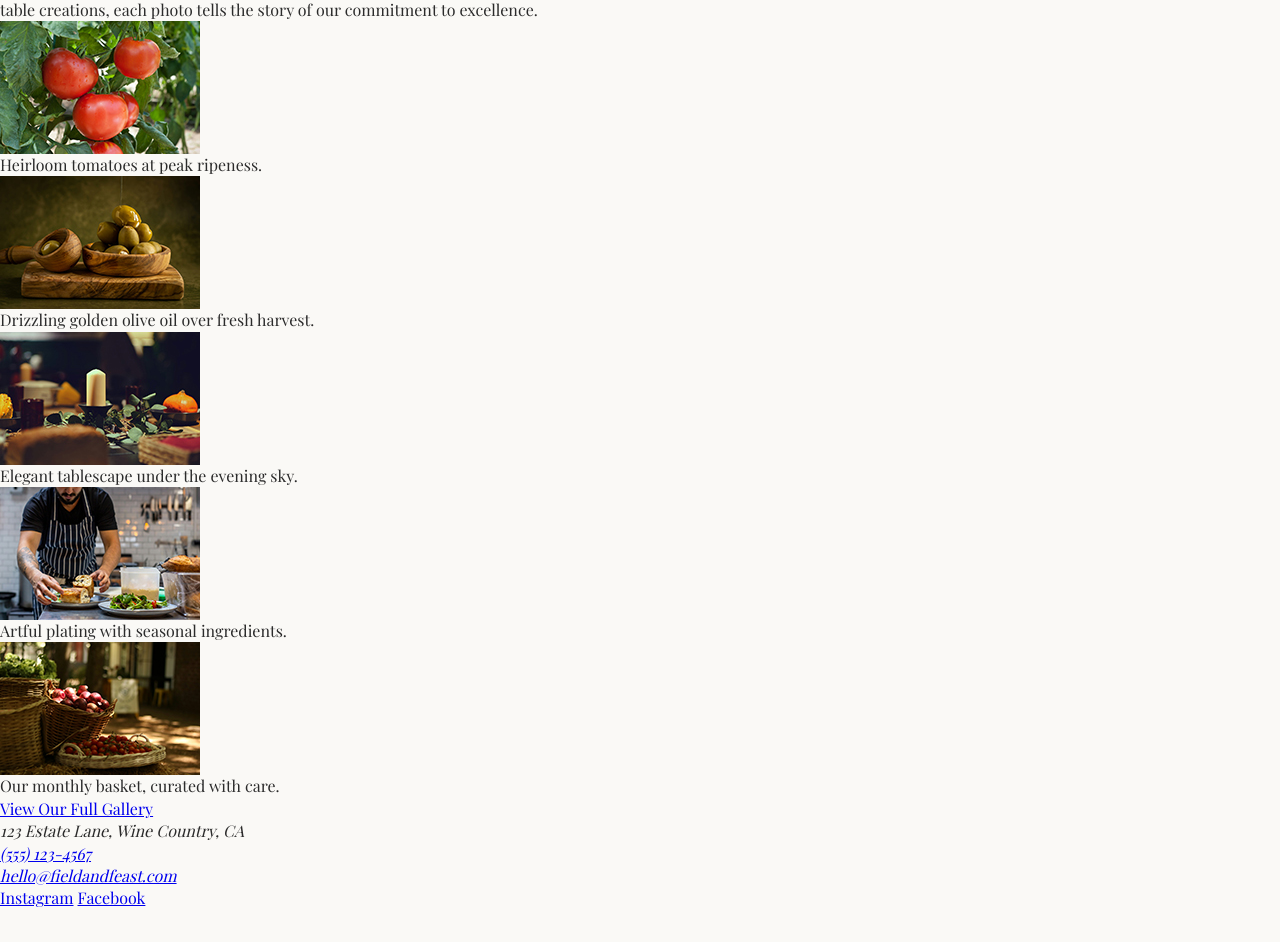
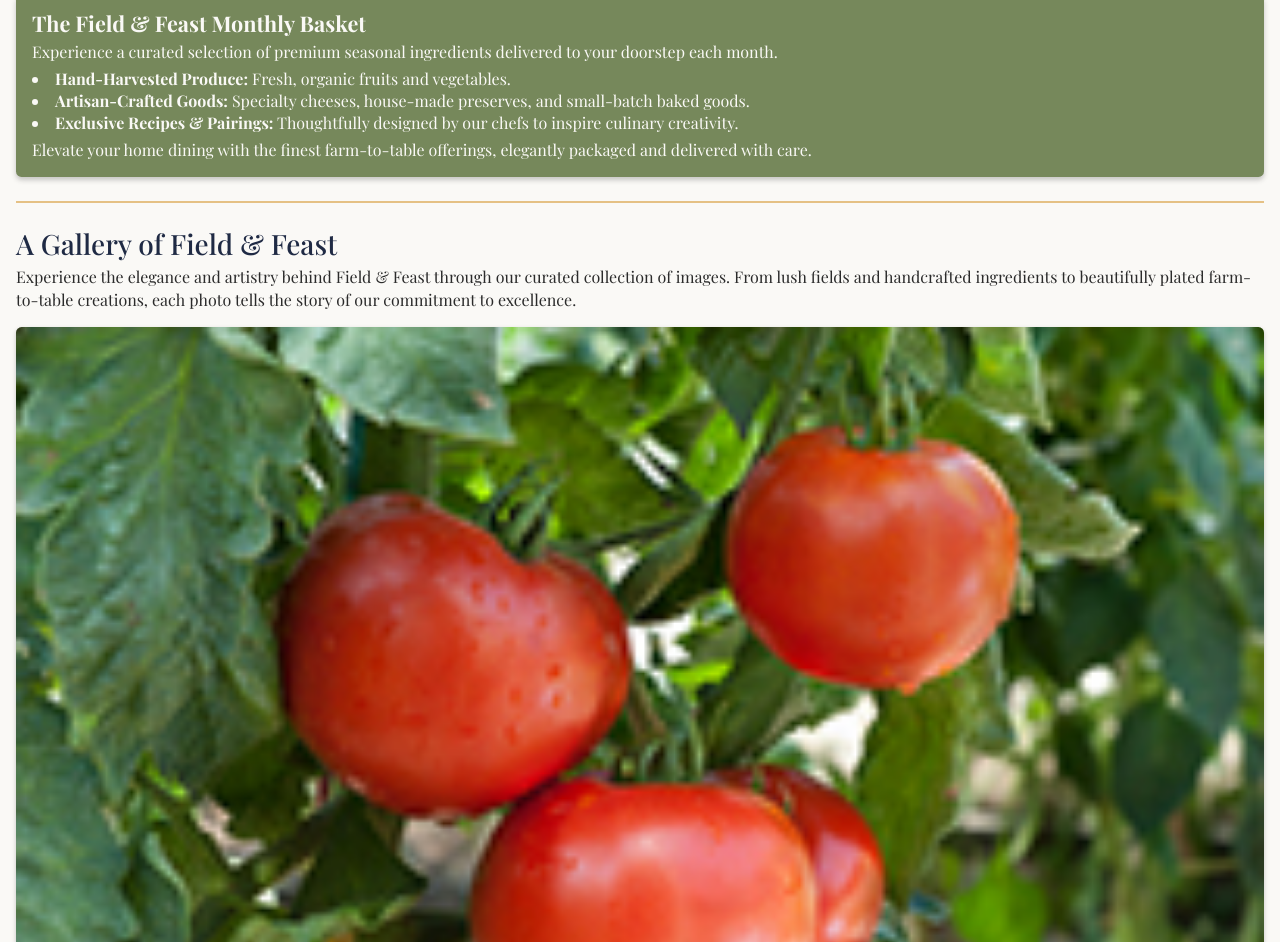
Before and after one commit to jfoste54-alt/fieldandfeast, a plain HTML site: page index.html in a window 1280 px wide. Shown: the part 810-1752 px from the top of the page. Before the commit the page ends 1720 px from the top, so only its background shows below. Drawn offline with nearby package versions, Linux system fonts and the light colour scheme; a web font is replaced by a local one.

Commit message:
pre-media query

```diff
--- a/styles.css
+++ b/styles.css
@@ -84,3 +84,111 @@ nav a:hover {
     background-color: var(--olive-green);
     color: var(--soft-white);
 }
+
+main {
+    padding: 1.75rem 1rem 1rem;
+}
+
+main {
+    padding: 1.75rem 1rem 1rem;
+}
+
+section {
+    border-bottom: 2px solid var(--champagne-gold);
+    padding-bottom: 1.5rem;
+    margin-bottom: 1.5rem;
+}
+
+h2 {
+    color: var(--midnight-blue);
+    font-size: 1.75rem;
+    font-weight: 500;
+    line-height: 1.2;
+    margin-bottom: .35rem;
+}
+
+h3 {
+    font-size: 1.35rem;
+    line-height: 1.2;
+    margin-bottom: .25rem;
+}
+
+.offerings-grid {
+    display: grid;
+    grid-gap: .75rem;
+    margin-top: .75rem;
+}
+
+.offerings-grid article {
+    background-color: var(--olive-green);
+    border-radius: .35rem;
+    box-shadow: 0 3px 5px rgba(43, 43, 43, .25);
+    color: var(--soft-white);
+    padding: 1rem;
+}
+
+.offerings-grid ul {
+    margin: .25rem 0;
+}
+
+.gallery-grid {
+    display: grid;
+    grid-gap: .75rem;
+    margin-top: 1rem;
+}
+
+figure {
+    background-color: var(--soft-white);
+    border-radius: .35rem;
+    box-shadow: 0 2px 4px rgba(43, 43, 43, .25);
+    overflow: hidden;
+}
+
+figure img {
+    width: 100%;
+}
+
+figcaption {
+    min-height: 3rem;
+    padding: .55rem .4rem;
+    font-size: .8rem;
+    font-style: italic;
+    text-align: center;
+}
+
+.gallery-link {
+    display: block;
+    background-color: var(--olive-green);
+    border-radius: .2rem;
+    color: var(--soft-white);
+    font-weight: 700;
+    margin-top: .75rem;
+    padding: .6rem;
+    text-align: center;
+    text-decoration: none;
+}
+
+.gallery-link:hover {
+    background-color: var(--midnight-blue);
+}
+
+footer {
+    background-color: var(--midnight-blue);
+    color: var(--soft-white);
+    padding: 3rem 1rem;
+    text-align: center;
+}
+
+footer address {
+    font-style: normal;
+}
+
+footer p {
+    margin-top: 2rem;
+}
+
+footer a {
+    color: var(--champagne-gold);
+    font-weight: 700;
+    text-decoration: none;
+}
```
